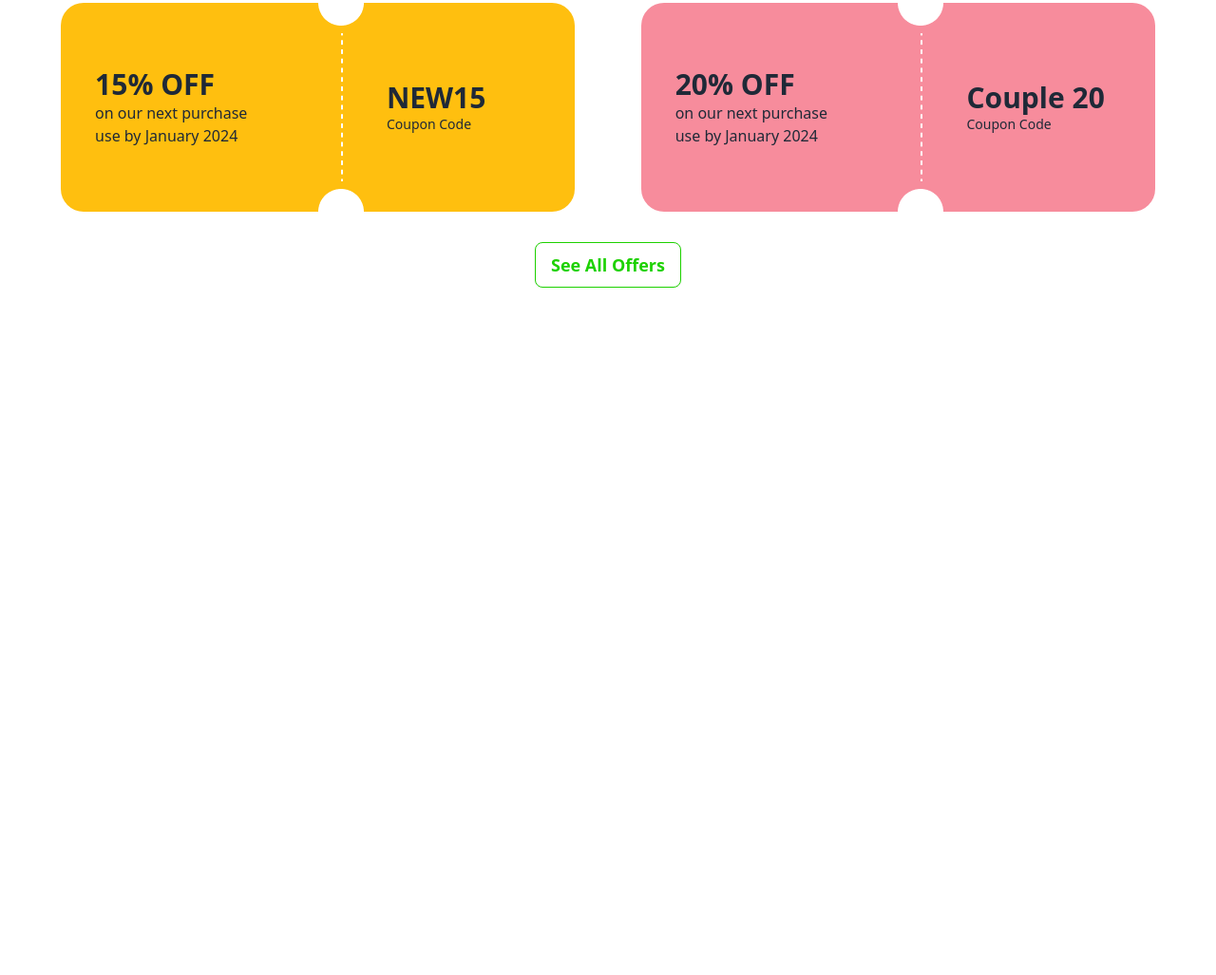
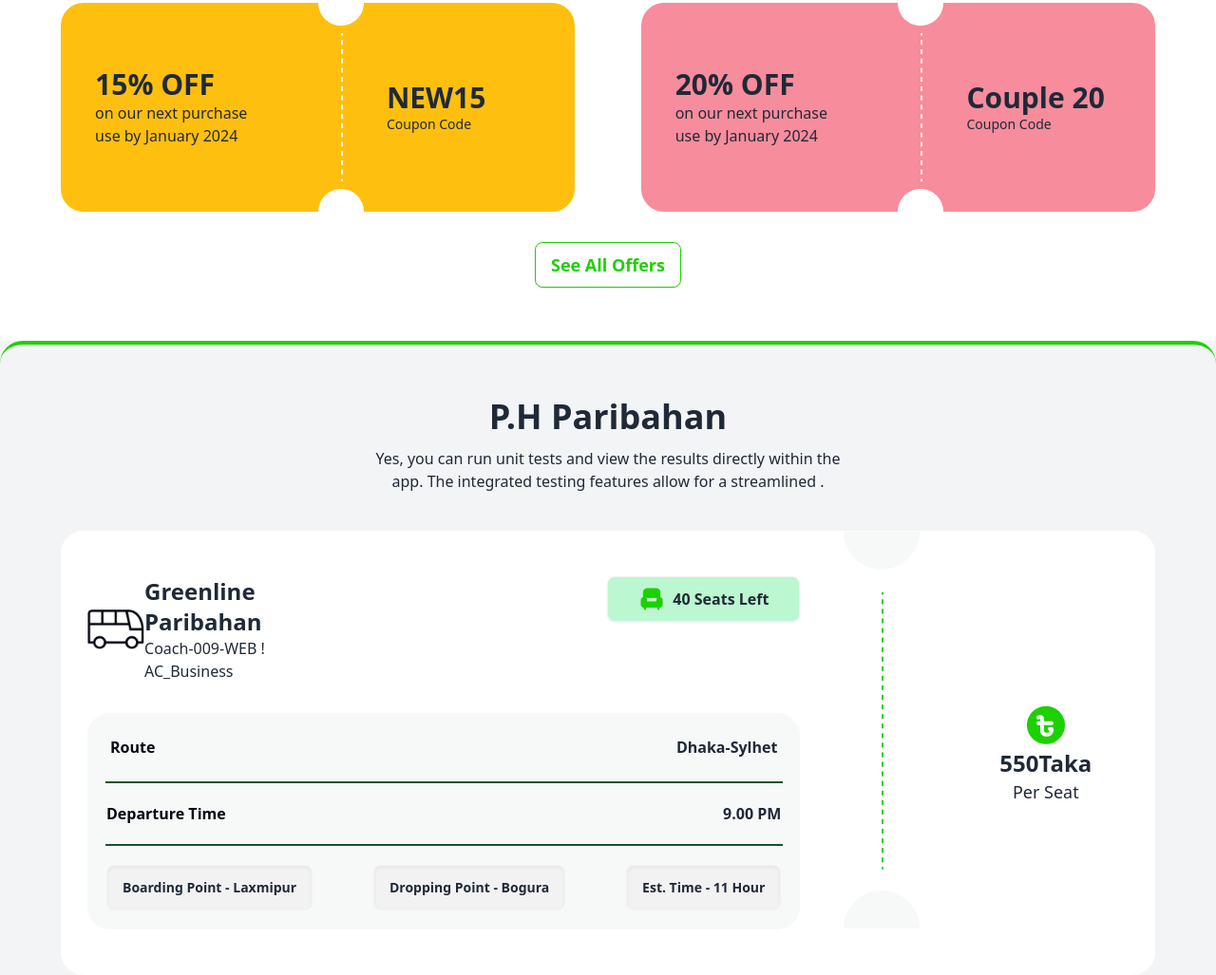
Before and after one commit to arifurrrahman/Bus_Seat_Booking_System, a plain HTML site: page index.html in a window 1280 px wide. Shown: the part 915-1942 px from the top of the page at 95% size. Before the commit the page ends 1218 px from the top, so only its background shows below. Drawn offline with nearby package versions, Linux system fonts and the light colour scheme.

Commit message:
Added Schedule Section

```diff
--- a/index.html
+++ b/index.html
@@ -112,6 +112,52 @@
     </div>
     </div>
     </section>
+    <section class="bg-gray-100">
+      <div class="mt-14 border border-t-4 border-b-0 border-x-0 border-[#1DD100] rounded-t-3xl">
+        <div class="w-[40%] mx-auto mt-14 text-center space-y-3">
+          <h1 class="text-4xl  font-bold">
+            P.H Paribahan
+          </h1>
+          <p class="text-base font-normal">Yes, you can run unit tests and view the results directly within the app. The integrated testing features allow for a streamlined .</p>
+        </div>
+
+        <div class="w-[90%] mx-auto bg-white rounded-3xl flex justify-between mt-10">
+          <div class="w-[70%]">
+            <div class="w-full px-7 py-12">
+          <div class="flex justify-between">
+            <div class="w-[35%] flex justify-between items-center">
+              <div><img src="./images/bus-logo.png" alt=""></div>
+              <div><h3 class="text-2xl font-bold">Greenline Paribahan</h3>
+              <p class="font-normal">Coach-009-WEB ! AC_Business</p></div>
+            </div>
+            <div><button class="btn bg-green-200 px-8 text-base font-semibold"><img src="./images/seat-green-filled.png" alt="">40 Seats Left</button></div>
+          </div>
+
+          <div class="bg-[#F7F8F8] rounded-3xl mt-8">
+            <div class="flex justify-between p-6"><h5 class="text-base text-[#030712] font-semibold">Route</h5>
+            <p class="font-semibold">Dhaka-Sylhet</p></div>
+            <hr class="w-[95%] mx-auto border border-green-900">
+            <div class="flex justify-between p-5"><h5 class="text-base text-[#030712] font-semibold">Departure Time</h5>
+            <p class="font-semibold">9.00 PM</p></div>
+            <hr class="w-[95%] mx-auto border border-green-900">
+            <div class="flex justify-between p-5"><button class="btn shadow-inner">Boarding Point - Laxmipur</button><button class="btn shadow-inner">Dropping Point - Bogura</button><button class="btn shadow-inner">Est. Time - 11 Hour</button></div>
+          </div>
+        </div>
+
+
+        </div>
+        <div class=""><img src="./images/info-devider.png" alt=""></div>
+
+        <div class="w-[20%] flex flex-col justify-center items-center">
+          <img src="./images/fare.png" alt="">
+          <h3 class="text-2xl font-bold">550Taka</h3>
+          <p class="text-lg">Per Seat</p>
+        </div>
+
+        </div>
+
+      </div>
+    </section>
     </main>
     <footer>
 
```
